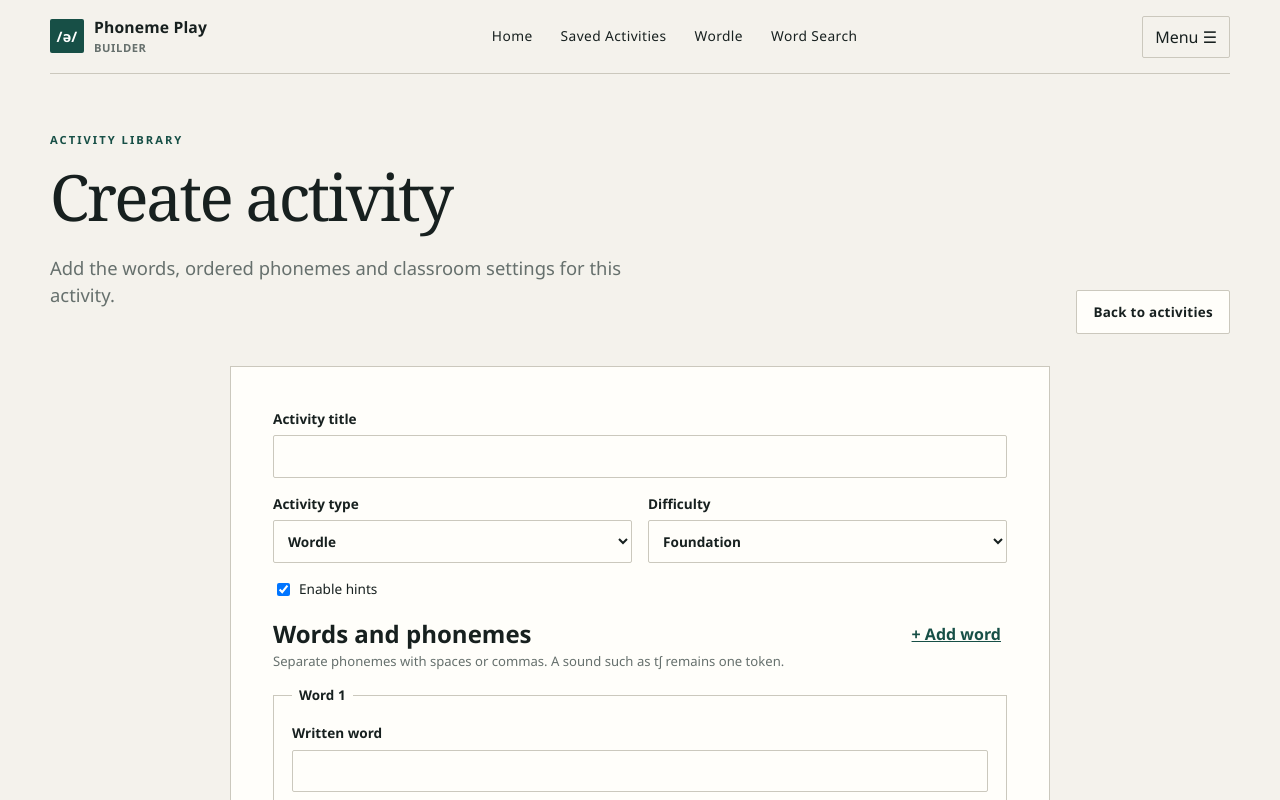
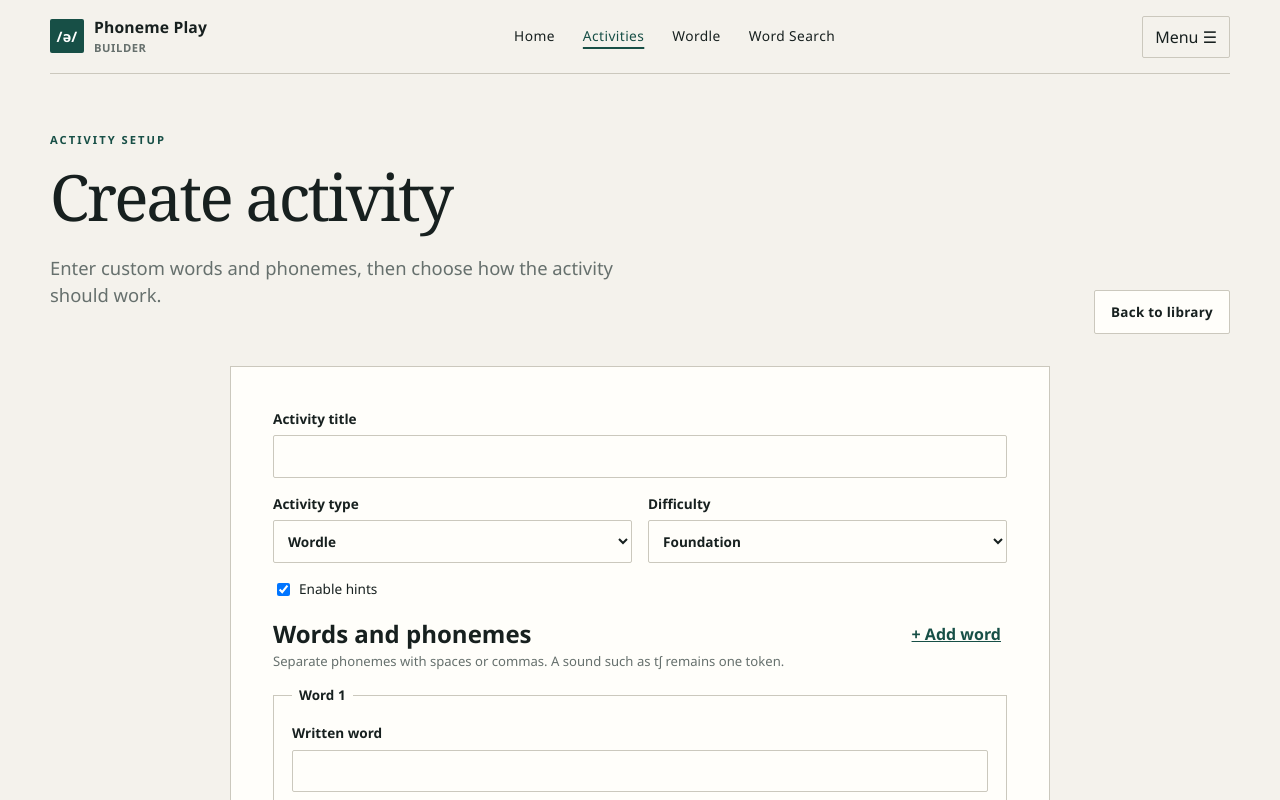
Before and after one commit to 22308135/phoneme-activity-builder, a Next.js app: page /activities/new in a window 1280 px wide. Shown: the top 800 px of the page. Built offline with nearby package versions, Linux system fonts and the light colour scheme.

Commit message:
refine activity library naming and creation flow

```diff
--- a/src/app/activities/new/page.tsx
+++ b/src/app/activities/new/page.tsx
@@ -1,6 +1,7 @@
 import { ActivityEditor } from "@/components/ActivityEditor";
 import { SiteShell } from "@/components/SiteShell";
 
-export default function NewActivityPage() {
-  return <SiteShell><ActivityEditor /></SiteShell>;
+export default async function NewActivityPage({ searchParams }: { searchParams: Promise<{ type?: string }> }) {
+  const initialType = (await searchParams).type === "WORD_SEARCH" ? "WORD_SEARCH" : "WORDLE";
+  return <SiteShell><ActivityEditor initialType={initialType} /></SiteShell>;
 }
--- a/src/components/ActivityEditor.tsx
+++ b/src/components/ActivityEditor.tsx
@@ -8,12 +8,12 @@ import type { SavedActivity, SavedWord } from "@/lib/activityTypes";
 type EditableWord = SavedWord & { phonemeText: string };
 type Editor = { title: string; type: "WORDLE" | "WORD_SEARCH"; difficulty: "FOUNDATION" | "DEVELOPING" | "EXTENDING"; gridSize: number; hintEnabled: boolean; words: EditableWord[] };
 const blankWord = (target = false): EditableWord => ({ text: "", phonemes: [], phonemeText: "", hint: "", isTarget: target });
-const blankEditor = (): Editor => ({ title: "", type: "WORDLE", difficulty: "FOUNDATION", gridSize: 7, hintEnabled: true, words: [blankWord(true)] });
+const blankEditor = (type: Editor["type"] = "WORDLE"): Editor => ({ title: "", type, difficulty: "FOUNDATION", gridSize: 7, hintEnabled: true, words: [blankWord(type === "WORDLE")] });
 const fromSaved = (activity: SavedActivity): Editor => ({ title: activity.title, type: activity.type, difficulty: activity.difficulty, gridSize: activity.gridSize ?? 7, hintEnabled: activity.hintEnabled, words: activity.words.map((word) => ({ ...word, phonemeText: word.phonemes.join(", ") })) });
 
-export function ActivityEditor({ activityId }: { activityId?: number }) {
+export function ActivityEditor({ activityId, initialType = "WORDLE" }: { activityId?: number; initialType?: Editor["type"] }) {
   const router = useRouter();
-  const [editor, setEditor] = useState<Editor>(blankEditor);
+  const [editor, setEditor] = useState<Editor>(() => blankEditor(initialType));
   const [message, setMessage] = useState(activityId ? "Loading activity…" : "");
   const [busy, setBusy] = useState(Boolean(activityId));
 
@@ -36,7 +36,7 @@ export function ActivityEditor({ activityId }: { activityId?: number }) {
   };
 
   return <section className="editor-page">
-    <div className="editor-page-heading"><div><p className="eyebrow">Activity library</p><h1>{activityId ? "Edit activity" : "Create activity"}</h1><p className="lead">Add the words, ordered phonemes and classroom settings for this activity.</p></div><Link className="button secondary" href="/activities">Back to activities</Link></div>
+    <div className="editor-page-heading"><div><p className="eyebrow">Activity setup</p><h1>{activityId ? "Edit activity" : "Create activity"}</h1><p className="lead">Enter custom words and phonemes, then choose how the activity should work.</p></div><Link className="button secondary" href="/activities">Back to library</Link></div>
     <form className="editor-card standalone-editor" onSubmit={save} aria-busy={busy}>
       <label>Activity title<input required maxLength={120} value={editor.title} onChange={(event) => setEditor({ ...editor, title: event.target.value })} /></label>
       <div className="form-row"><label>Activity type<select value={editor.type} onChange={(event) => { const type = event.target.value as Editor["type"]; setEditor({ ...editor, type, words: editor.words.map((word, index) => ({ ...word, isTarget: type === "WORDLE" && index === 0 })) }); }}><option value="WORDLE">Wordle</option><option value="WORD_SEARCH">Word Search</option></select></label>
--- a/src/components/ActivityManager.tsx
+++ b/src/components/ActivityManager.tsx
@@ -31,7 +31,7 @@ export function ActivityManager() {
   };
 
   return <section className="library-page">
-    <div className="page-heading"><div><p className="eyebrow">Database-backed workflow</p><h1>Saved activities</h1><p className="lead">Open, edit and manage your reusable classroom activities.</p></div><Link className="button primary" href="/activities/new">New activity</Link></div>
+    <div className="page-heading"><div><p className="eyebrow">Your teaching resources</p><h1>Activity library</h1><p className="lead">Create, open and manage reusable phoneme activities.</p></div><Link className="button primary" href="/activities/new">New activity</Link></div>
     <p role="status" className="form-message">{message}</p>
     {!message && activities.length === 0 ? <div className="empty-state"><h2>No saved activities yet</h2><p>Create a phoneme Wordle or Word Search to begin your library.</p><Link className="button primary" href="/activities/new">Create your first activity</Link></div> : null}
     <section className="saved-list activity-library" aria-label="Saved activities"><h2>{activities.length} saved {activities.length === 1 ? "activity" : "activities"}</h2><div className="activity-card-grid">{activities.map((activity) => <article key={activity.id}><p className="eyebrow">{activity.type === "WORDLE" ? "Wordle" : "Word Search"}</p><h3>{activity.title}</h3><p>{activity.words.length} {activity.words.length === 1 ? "word" : "words"} · {activity.type === "WORDLE" ? activity.difficulty.toLowerCase() : `${activity.gridSize} × ${activity.gridSize}`}</p><div className="card-actions"><Link className="button primary" href={activity.type === "WORDLE" ? `/wordle?activity=${activity.id}` : `/word-search?activity=${activity.id}`}>Open builder</Link><Link className="button secondary" href={`/activities/${activity.id}/edit`}>Edit</Link><button className="danger-link" type="button" onClick={() => remove(activity)}>Delete</button></div></article>)}</div></section>
--- a/src/components/SiteShell.tsx
+++ b/src/components/SiteShell.tsx
@@ -6,7 +6,7 @@ import { useState } from "react";
 
 const links = [
   ["Home", "/"],
-  ["Saved Activities", "/activities"],
+  ["Activities", "/activities"],
   ["Wordle", "/wordle"],
   ["Word Search", "/word-search"],
 ];
@@ -23,7 +23,7 @@ export function SiteShell({ children }: { children: React.ReactNode }) {
         <span>Phoneme Play <small>builder</small></span>
       </Link>
       <nav className="primary-nav" aria-label="Main navigation">
-        {links.map(([label, href]) => <Link key={href} href={href} aria-current={pathname === href ? "page" : undefined}>{label}</Link>)}
+        {links.map(([label, href]) => <Link key={href} href={href} aria-current={pathname === href || (href === "/activities" && pathname.startsWith("/activities/")) ? "page" : undefined}>{label}</Link>)}
       </nav>
       <div className="menu-wrap">
         <button className="menu-button" aria-expanded={open} aria-controls="more-menu" onClick={() => setOpen(!open)}>Menu <span aria-hidden="true">☰</span></button>
--- a/src/components/WordSearchBuilder.tsx
+++ b/src/components/WordSearchBuilder.tsx
@@ -72,7 +72,7 @@ export function WordSearchBuilder() {
   return <section className="builder-grid">
     <aside className="control-panel" aria-label="Word Search settings">
       <p className="eyebrow">Activity settings</p><h1>Build a phoneme Word Search</h1>
-      <div className="saved-source"><label>Load saved activity<select value={activityId} onChange={(event) => { const activity = activities.find((item) => item.id === Number(event.target.value)); if (activity) applyActivity(activity); }}><option value="">Example words</option>{activities.map((activity) => <option key={activity.id} value={activity.id}>{activity.title}</option>)}</select></label><Link className="builder-create-link" href="/activities">Enter your own words and phonemes →</Link></div>
+      <div className="saved-source"><label>Load saved activity<select value={activityId} onChange={(event) => { const activity = activities.find((item) => item.id === Number(event.target.value)); if (activity) applyActivity(activity); }}><option value="">Example words</option>{activities.map((activity) => <option key={activity.id} value={activity.id}>{activity.title}</option>)}</select></label><Link className="builder-create-link" href="/activities/new?type=WORD_SEARCH">Create with your own words and phonemes →</Link></div>
       <label>Grid size<select value={gridSize} onChange={(event) => { setGridSize(Number(event.target.value)); setPuzzleSeed((seed) => seed + 1); setStart(null); setFound([]); setFoundCells([]); setMessage("New grid generated. Click the first and last sound in a word."); }}><option value="7">7 × 7</option><option value="8">8 × 8</option><option value="9">9 × 9</option></select></label>
       <fieldset><legend>Target words</legend>{phonemeWords.map((word) => <label className="check-row" key={word.id}><input type="checkbox" checked={enabled.includes(word.id)} disabled={enabled.includes(word.id) && enabled.length === 1} onChange={() => toggleWord(word.id)} /> {displaySounds(word.sounds)} · {word.id}</label>)}</fieldset>
       <div className="tip"><strong>Mixed directions</strong><br />Words run horizontally, vertically, diagonally and backwards. Click the first and last sound to select one.</div>
--- a/src/components/WordleBuilder.tsx
+++ b/src/components/WordleBuilder.tsx
@@ -62,7 +62,7 @@ export function WordleBuilder() {
 
   return <section className="builder-grid">
     <aside className="control-panel" aria-label="Wordle settings"><p className="eyebrow">Activity settings</p><h1>Build a phoneme Wordle</h1>
-      <div className="saved-source"><label>Load saved activity<select value={activityId} onChange={(event) => { const activity = activities.find((item) => item.id === Number(event.target.value)); if (activity) applyActivity(activity); }}><option value="">Example words</option>{activities.map((activity) => <option key={activity.id} value={activity.id}>{activity.title}</option>)}</select></label><Link className="builder-create-link" href="/activities">Enter your own words and phonemes →</Link></div>
+      <div className="saved-source"><label>Load saved activity<select value={activityId} onChange={(event) => { const activity = activities.find((item) => item.id === Number(event.target.value)); if (activity) applyActivity(activity); }}><option value="">Example words</option>{activities.map((activity) => <option key={activity.id} value={activity.id}>{activity.title}</option>)}</select></label><Link className="builder-create-link" href="/activities/new">Create with your own words and phonemes →</Link></div>
       <label>Target phoneme word<select value={index} onChange={(event) => changeTarget(Number(event.target.value))}>{options.map((option, optionIndex) => <option value={optionIndex} key={option.word}>/{option.phonemes.join("/ /")}/ · {option.word}</option>)}</select></label>
       <label>Difficulty<select value={difficulty} onChange={(event) => changeDifficulty(event.target.value as Difficulty)}><option>Foundation</option><option>Developing</option><option>Extending</option></select></label>
       <div className="tip"><strong>{difficulty}</strong><br />{config.attempts} attempts · {config.keyCount} sound keys · hint {config.hint}.</div>
```
